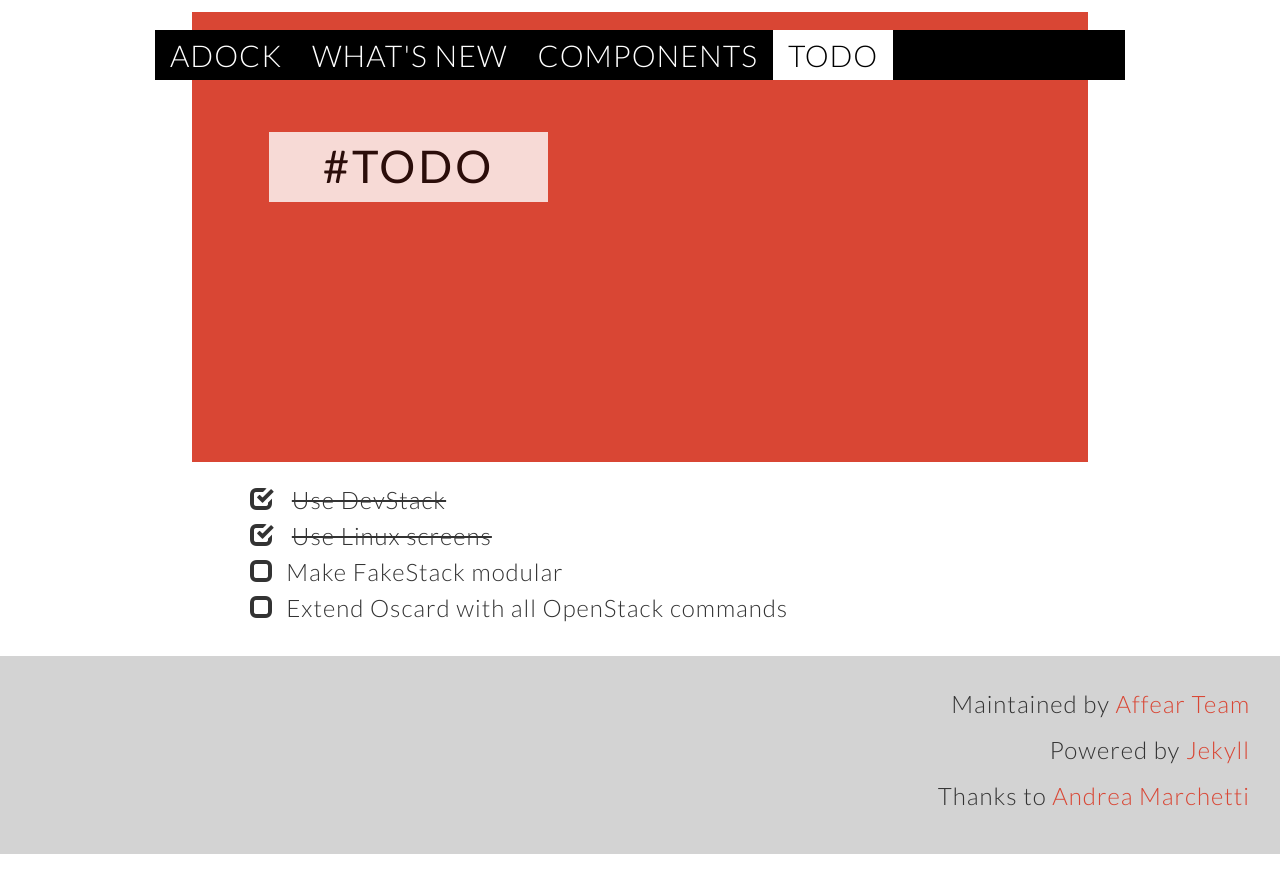
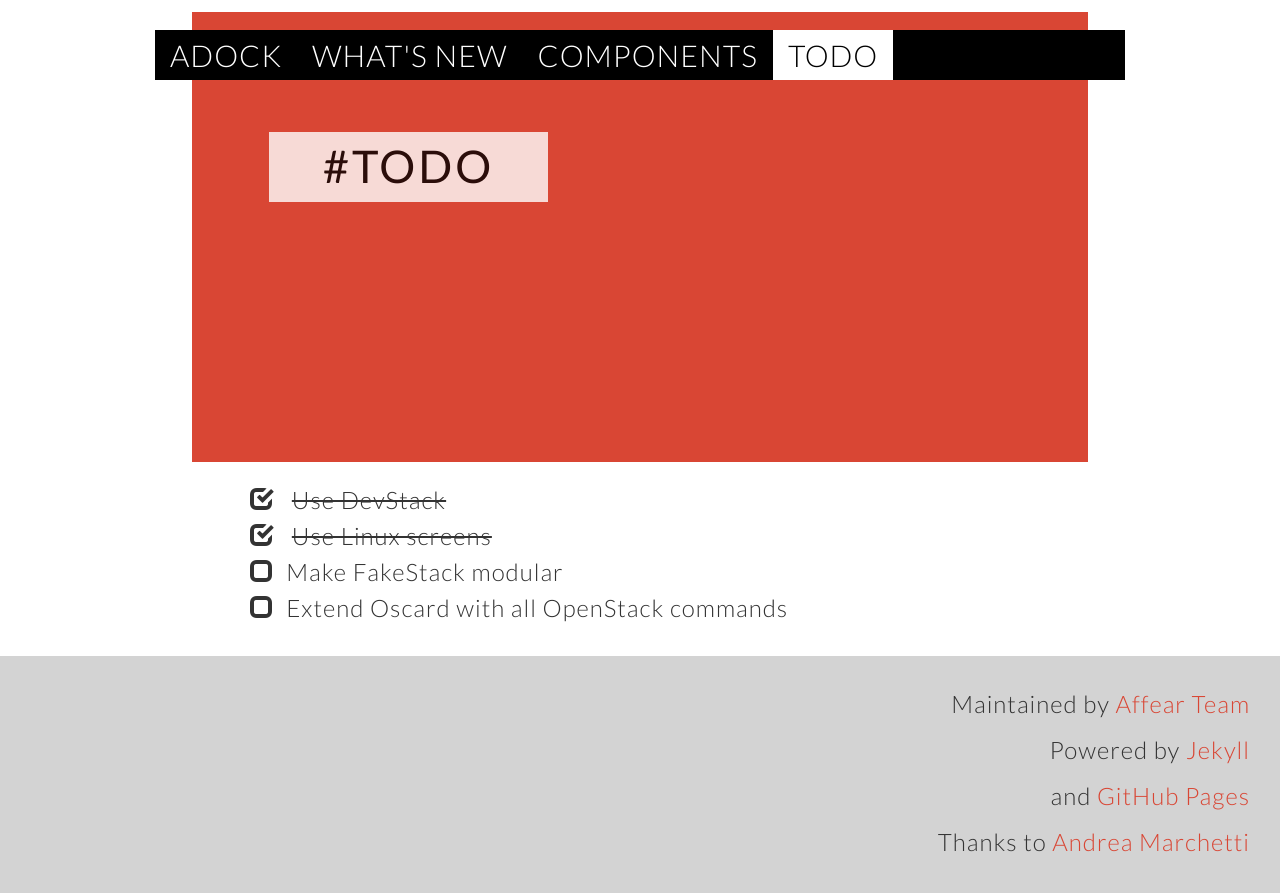
Before and after one commit to affear/adock, a Jekyll site: the page built from index.html, in a window 1280 px wide and 900 px high, scrolled down 2118 px. Shown: the top 893 px of the window. Built offline with Jekyll 4.4.1, drawn with Linux system fonts in a browser that asks for light colours; nearby versions of some CDN libraries; before the commit the page ends 2972 px from its top, so only the background shows below that.

Commit message:
powered by jekyll and github pages

```diff
--- a/_includes/footer.html
+++ b/_includes/footer.html
@@ -1,5 +1,6 @@
 <div class="footer">
 	<p class="a-parent">Maintained by <a href="https://www.github.com/affear">Affear Team</a></p>
 	<p class="a-parent">Powered by <a href="http://jekyllrb.com/">Jekyll</a></p>
+	<p class="a-parent">and <a href="https://pages.github.com/">GitHub Pages</a></p>
 	<p class="a-parent">Thanks to <a href="http://www.marchettidesign.net/2013/11/creare-un-parallax-design-accattivante-e-responsive-con-bootstrap/">Andrea Marchetti</a></p>
 </div>
```
